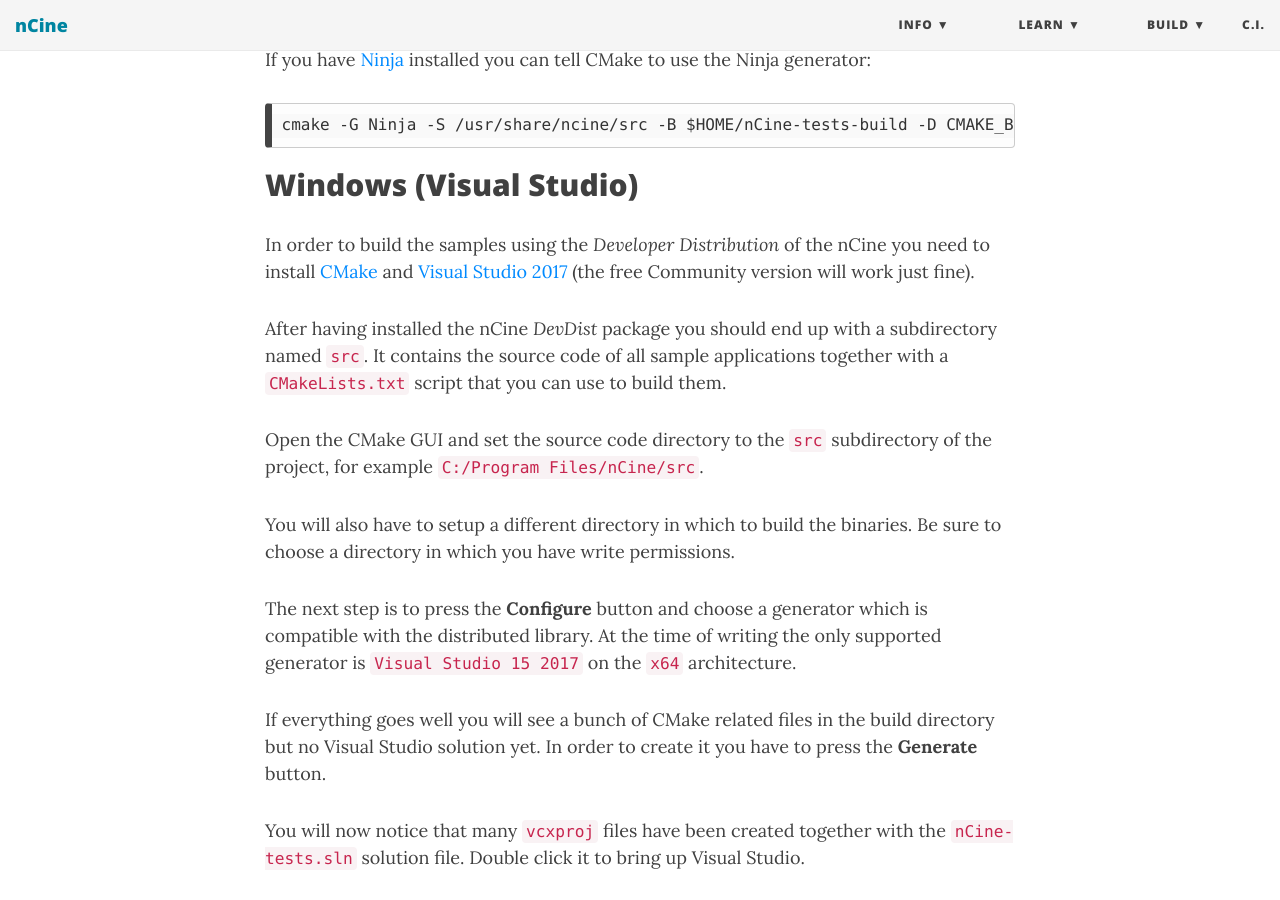
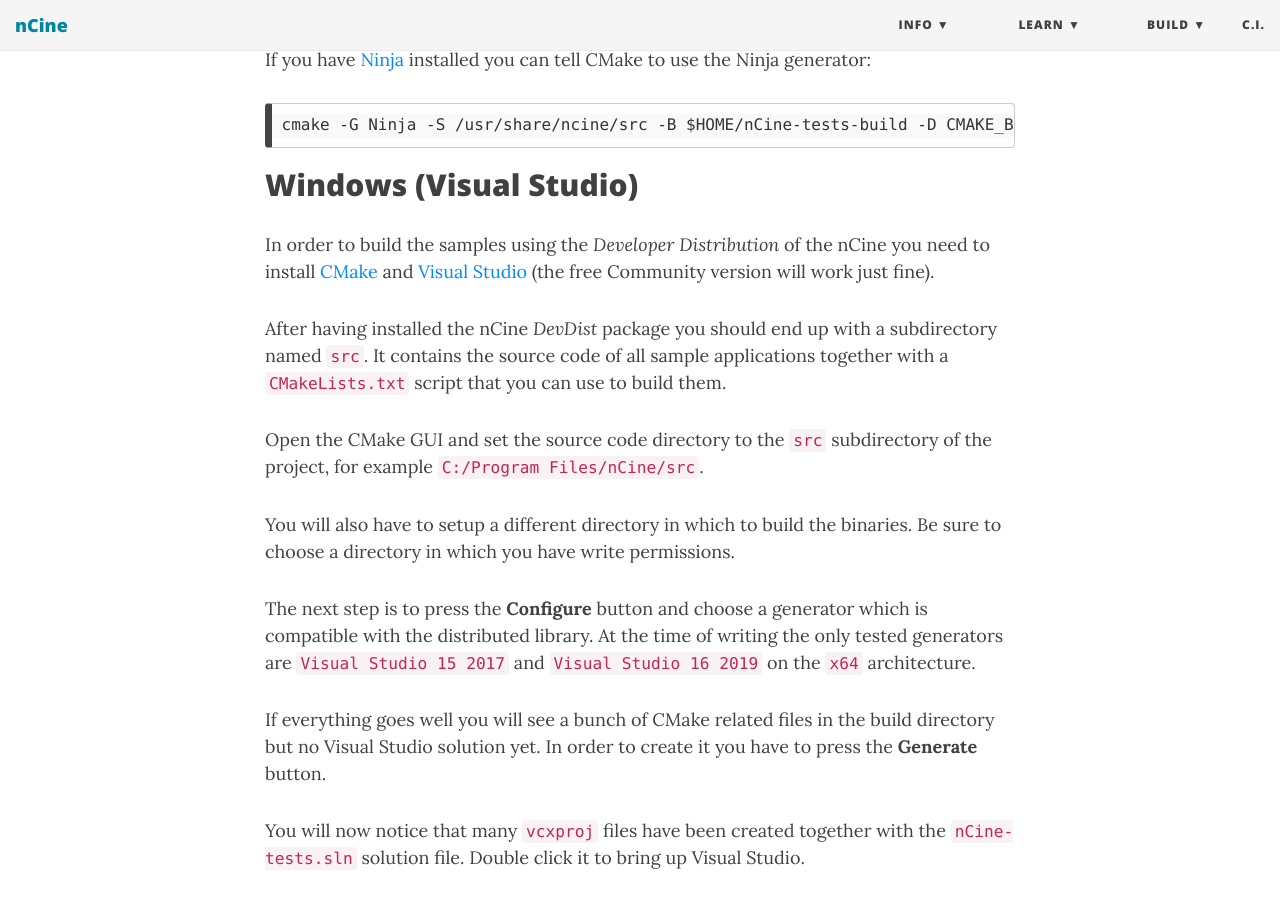
Before and after one commit to nCine/nCine-site, a Jekyll site: the page built from build-samples.md, in a window 1280 px wide and 900 px high, scrolled down 877 px. Built offline with Jekyll 4.4.1, drawn with Linux system fonts in a browser that asks for light colours; nearby versions of some CDN libraries.

Commit message:
Change the title of the why page
- Change the note about Visual Studio CMake generators successfully tested

```diff
--- a/_config.yml
+++ b/_config.yml
@@ -24,7 +24,7 @@
 # List of links in the navigation bar
 navbar-links:
   Info:
-    - Why: "why"
+    - Why nCine: "why"
     - Features: "features"
     - Gallery: "gallery"
     - Dev Updates: "https://encelo.github.io/tags/#nCine"
--- a/build-samples.md
+++ b/build-samples.md
@@ -26,7 +26,7 @@
     cmake -G Ninja -S /usr/share/ncine/src -B $HOME/nCine-tests-build -D CMAKE_BUILD_TYPE=Debug
 
 ## Windows (Visual Studio)
-In order to build the samples using the *Developer Distribution* of the nCine you need to install [CMake](https://cmake.org/download/) and [Visual Studio 2017](https://www.visualstudio.com/) (the free Community version will work just fine).
+In order to build the samples using the *Developer Distribution* of the nCine you need to install [CMake](https://cmake.org/download/) and [Visual Studio](https://www.visualstudio.com/) (the free Community version will work just fine).
 
 After having installed the nCine *DevDist* package you should end up with a subdirectory named `src`.
 It contains the source code of all sample applications together with a `CMakeLists.txt` script that you can use to build them.
@@ -36,7 +36,7 @@
 You will also have to setup a different directory in which to build the binaries. Be sure to choose a directory in which you have write permissions.
 
 The next step is to press the **Configure** button and choose a generator which is compatible with the distributed library.
-At the time of writing the only supported generator is `Visual Studio 15 2017` on the `x64` architecture.
+At the time of writing the only tested generators are `Visual Studio 15 2017` and `Visual Studio 16 2019` on the `x64` architecture.
 
 If everything goes well you will see a bunch of CMake related files in the build directory but no Visual Studio solution yet.
 In order to create it you have to press the **Generate** button.
```
Also changed, not shown: why.md (+1 -1 lines).
